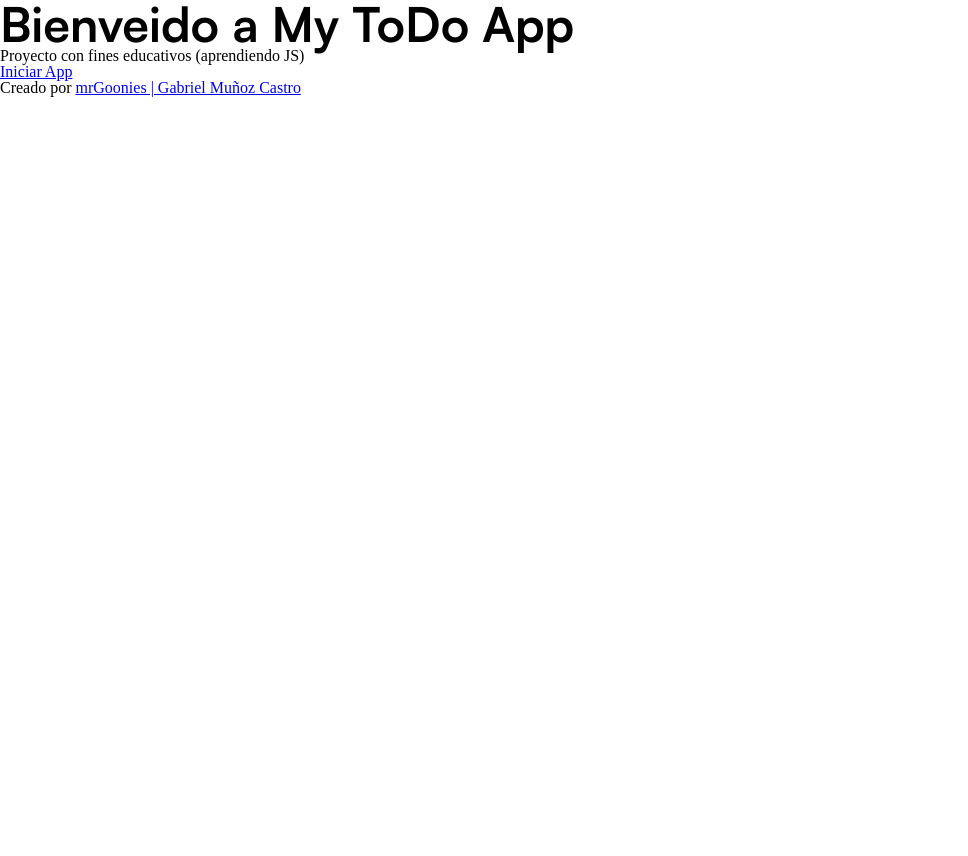
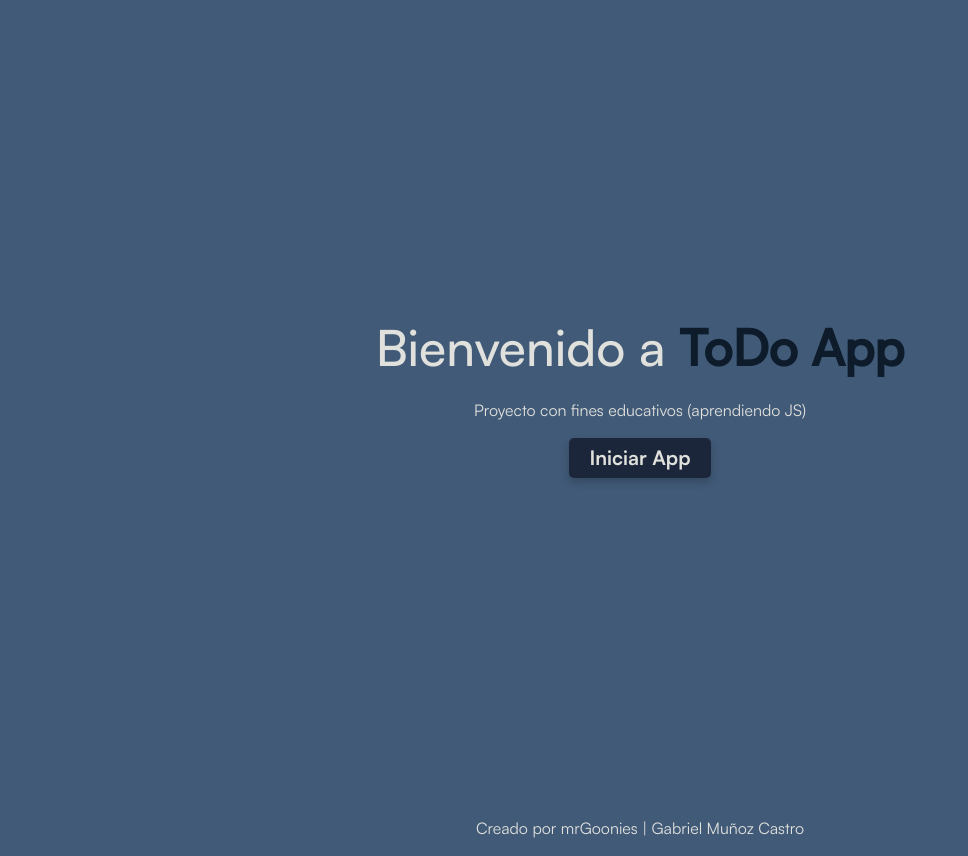
Before and after one commit to mrGoonies/todo-app, a plain HTML site: page index.html in a window 1280 px wide. Shown: the whole page, without its empty margins (0-968 px from the left). Before the commit the page ends 800 px from the top, so only its background shows below. Drawn offline with Linux system fonts and the light colour scheme.

Commit message:
chore: estilos personalizados

```diff
--- a/index.html
+++ b/index.html
@@ -6,16 +6,16 @@
   <title>ToDo App - Aprendiendo JavaScript</title>
   <link rel="stylesheet" href="./main.css">
 </head>
-<body>
-  <main>
-    <h1>Bienveido a My ToDo App</h1>
+<body class="index">
+  <main class="index__main">
+    <h1>Bienvenido a <b>ToDo App</b></h1>
     <small>Proyecto con fines educativos (aprendiendo JS)</small>
-    <div>
+    <div class="index__main__btn">
       <a href="./pages/home.html">Iniciar App</a>
     </div>
   </main>
   <footer>
-    <p>Creado por <a href="https://github.com/mrGoonies">mrGoonies | Gabriel Muñoz Castro</a></p>
+    <p>Creado por <a href="https://github.com/mrGoonies" target="_blank">mrGoonies | Gabriel Muñoz Castro</a></p>
   </footer>
 </body>
 </html>
--- a/main.css
+++ b/main.css
@@ -63,8 +63,72 @@ table {
   src: url('./static/fonts/Satoshi-Bold.woff');
 }
 /* Custom styles */
-h1 {
-  font-family: 'Satoshi-Bold';
-  font-size: 48px;
-  color: #000000;
+.index {
+  background-color: #415a77;
+  .index__main {
+     display: flex;
+     flex-direction: column;
+     align-items: center;
+     justify-content: center;
+     height: 100vh;
+
+     h1 {
+       font-family: 'Satoshi-Medium';
+       font-size: 50px;
+       color: #e0e1dd;
+       margin-bottom: 30px;
+
+       b {
+         font-weight: bold;
+         color: #0d1b2a;
+       }
+     }
+
+     small {
+       font-family: 'Satoshi-Regular';
+       font-size: 16px;
+       color: #e0e1dd;
+     }
+
+     .index__main__btn {
+       font-family: 'Satoshi-Bold';
+       font-size: 20px;
+       background-color: #1b263b;
+       color: #e0e1dd;
+       padding: 10px 20px;
+       border-radius: 5px;
+       cursor: pointer;
+       margin-top: 20px;
+       transition: background-color 0.3s ease;
+       box-shadow: 0px 4px 8px rgba(0, 0, 0, 0.2);
+
+
+       a {
+         text-decoration: none;
+         color: #e0e1dd;
+       }
+
+       &:hover {
+         background-color: #0d1b2a;
+       }
+     }
+  }
 }
+
+footer {
+  background-color: #415a77;
+  color: #e0e1dd;
+  padding: 20px;
+  text-align: center;
+  font-family: 'Satoshi-Regular';
+
+  a {
+    color: #e0e1dd;
+    text-decoration: none;
+
+    &:hover {
+      text-decoration: underline;
+      color: #0d1b2a;
+    }
+  }
+}
```
